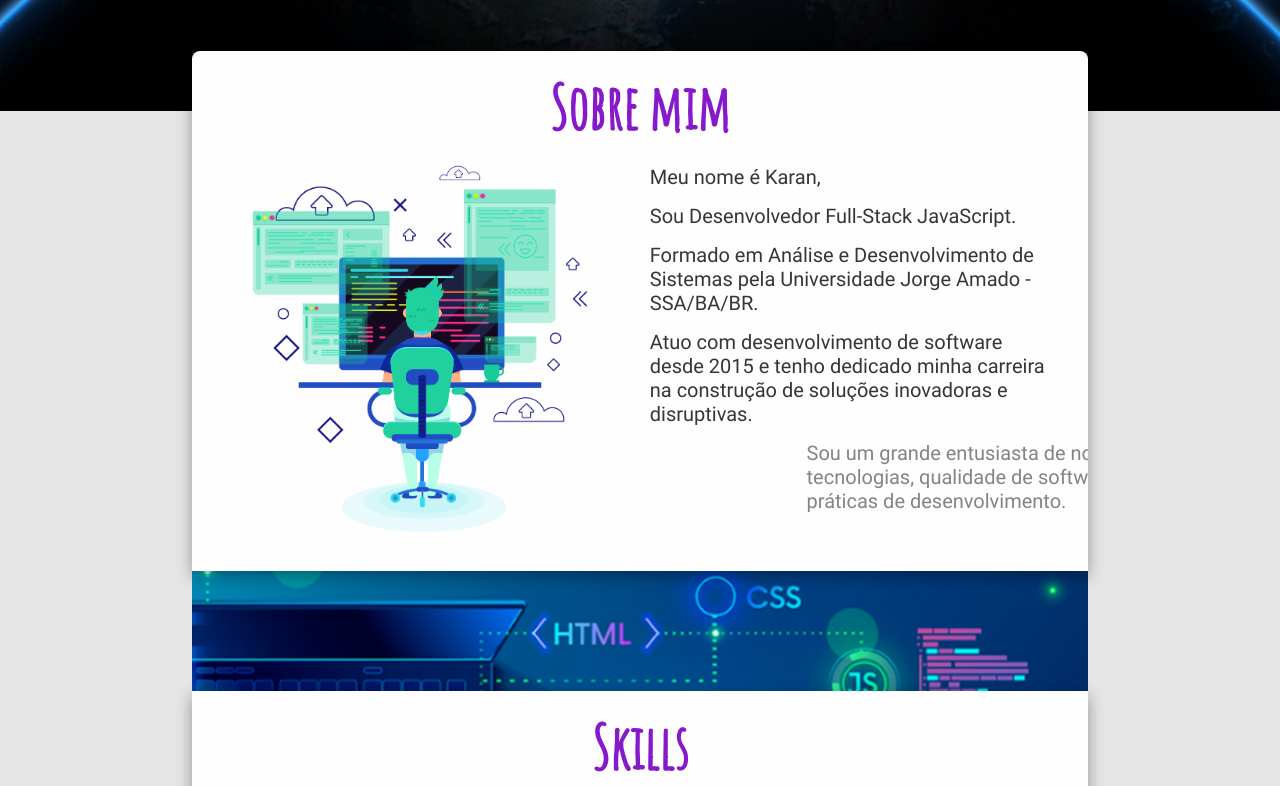
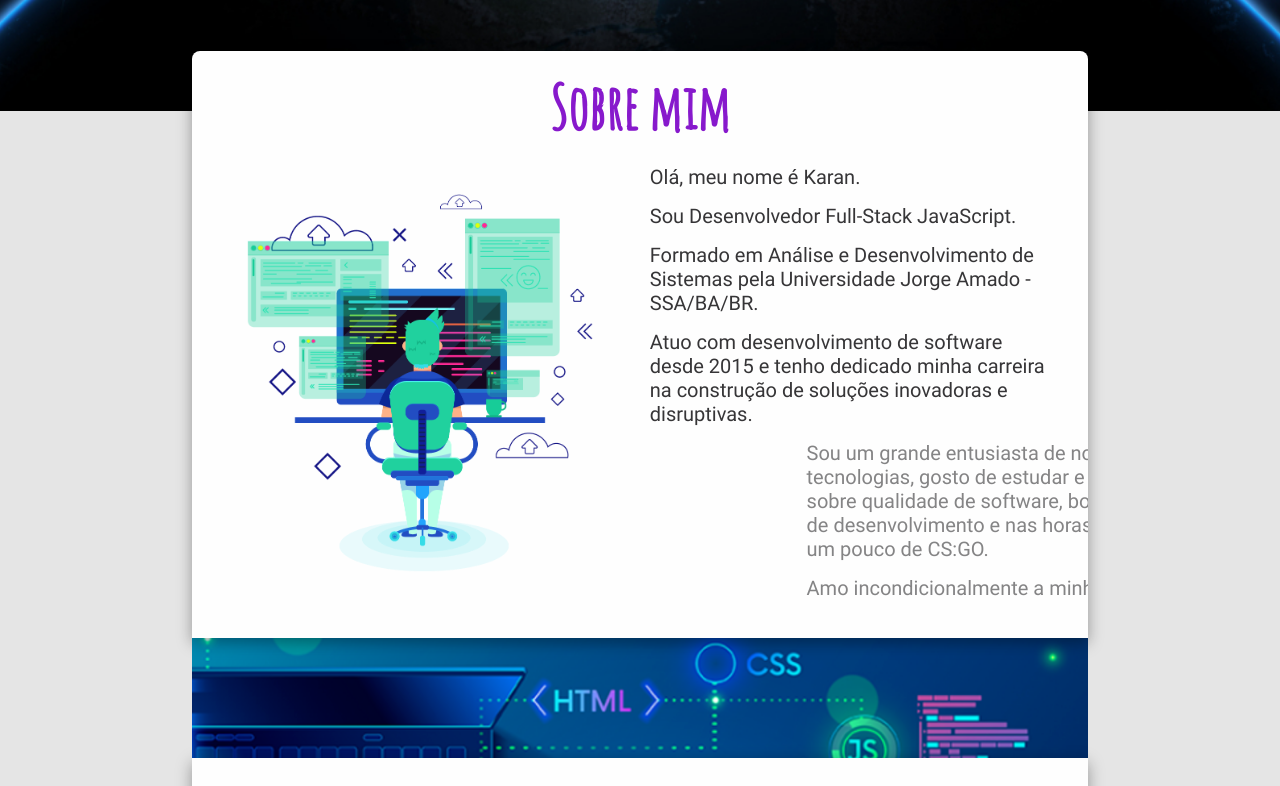
Before and after one commit to karanmelo/karanmelo-page, a React (Create React App) app: page / in a window 1280 px wide. Shown: the part 689-1475 px from the top of the page. Built offline with nearby package versions, Linux system fonts and the light colour scheme.

Commit message:
fix: update about message

```diff
--- a/src/components/layouts/Layout/Main/Content/SectionAbout/About/index.tsx
+++ b/src/components/layouts/Layout/Main/Content/SectionAbout/About/index.tsx
@@ -30,7 +30,7 @@ const About: React.FC<AboutProps> = ({ elementRef }) => {
   return (
     <S.Container>
       <p style={getFadeRightStyles({ visible: isInViewport })}>
-        Meu nome é Karan,
+        Olá, meu nome é Karan.
       </p>
       <p
         style={getFadeRightStyles({
@@ -64,8 +64,17 @@ const About: React.FC<AboutProps> = ({ elementRef }) => {
           delayTimeInSeconds: 2,
         })}
       >
-        Sou um grande entusiasta de novas tecnologias, qualidade de software e
-        boas práticas de desenvolvimento.
+        Sou um grande entusiasta de novas tecnologias, gosto de estudar e
+        discutir sobre qualidade de software, boas práticas de desenvolvimento e
+        nas horas vagas jogar um pouco de CS:GO.
+      </p>
+      <p
+        style={getFadeRightStyles({
+          visible: isInViewport,
+          delayTimeInSeconds: 2,
+        })}
+      >
+        Amo incondicionalmente a minha família.
       </p>
     </S.Container>
   );
```
